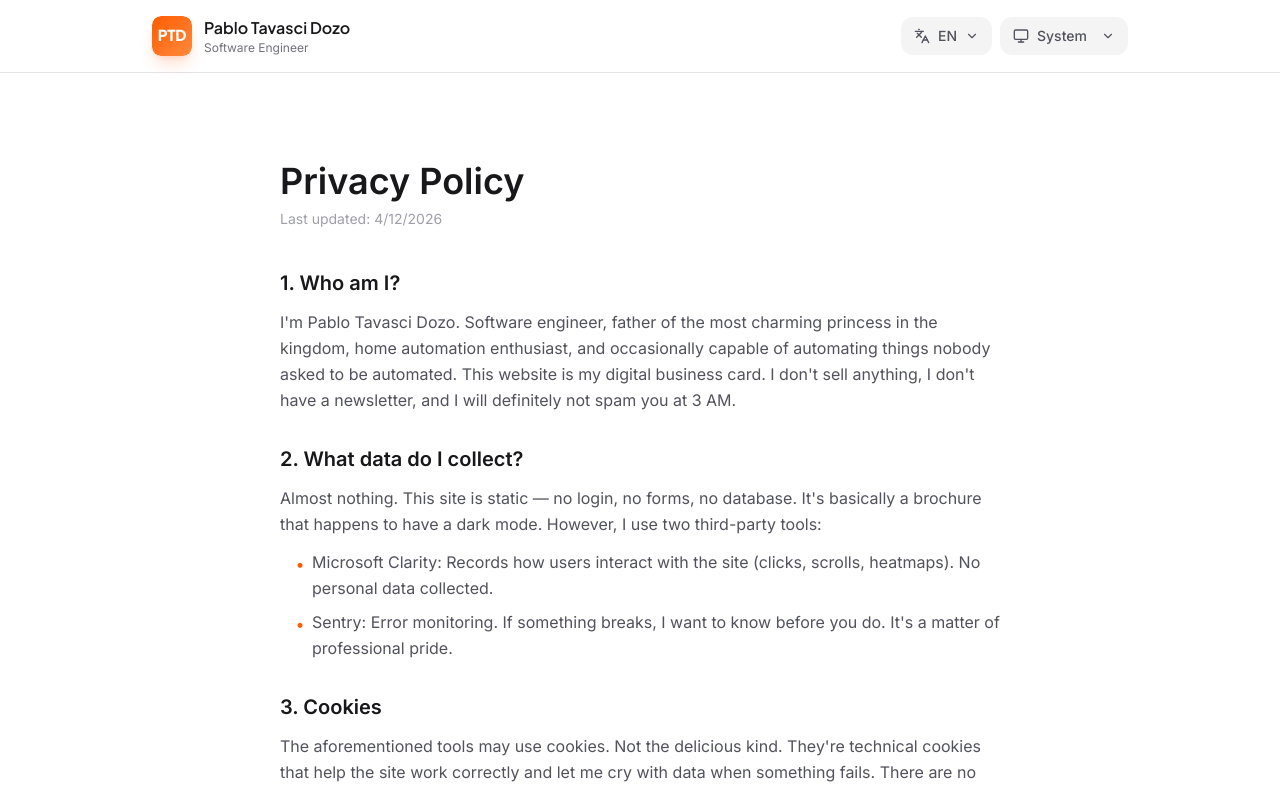
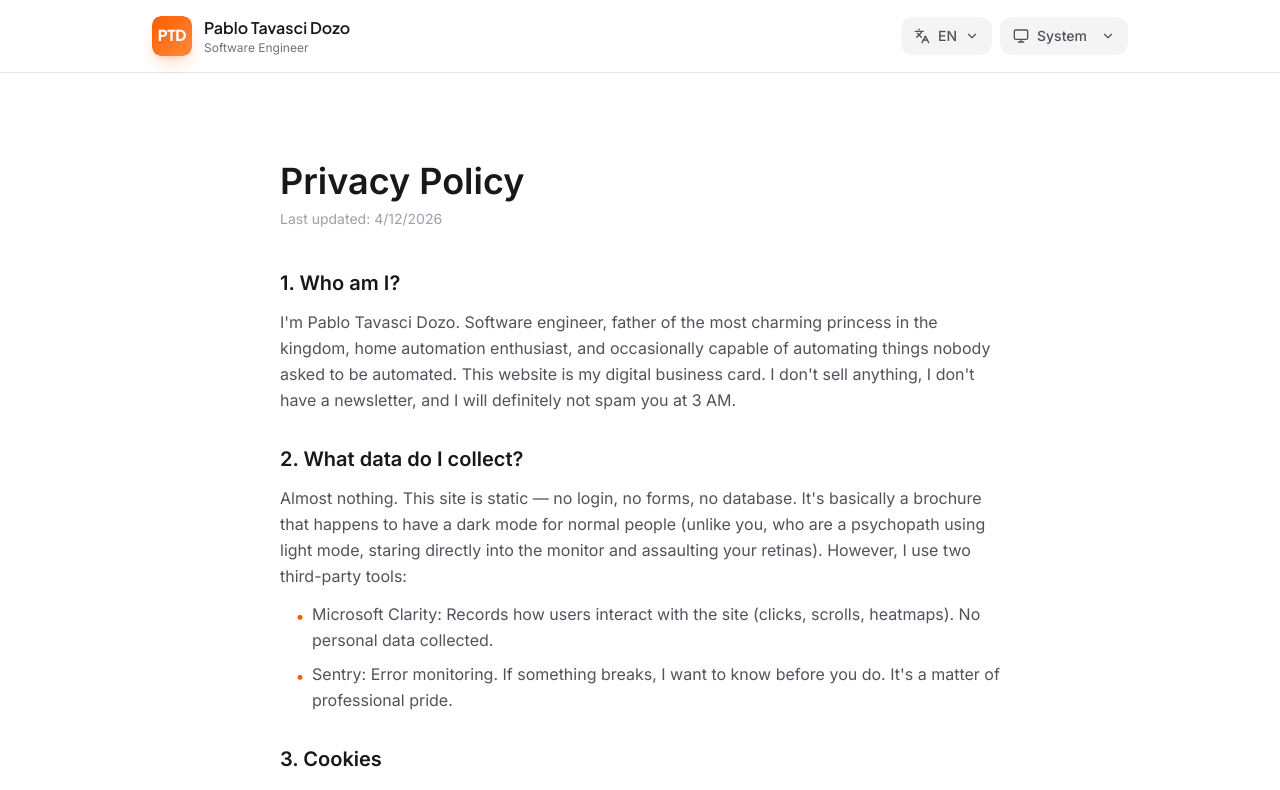
Before and after one commit to ptavasci/portfolio, a React (Vite) app: page /privacy in a window 1280 px wide. Shown: the top 790 px of the page. Built offline with nearby package versions, Linux system fonts and the light colour scheme.

Commit message:
feat: make dark mode message in privacy policy dynamic based on active theme

```diff
--- a/src/contexts/AppContext.tsx
+++ b/src/contexts/AppContext.tsx
@@ -20,6 +20,16 @@ export function AppProvider({ children }: { children: ReactNode }) {
     return "system";
   });
 
+  const [isDark, setIsDark] = useState<boolean>(() => {
+    if (typeof window !== "undefined") {
+      const saved = localStorage.getItem("theme") as Theme;
+      if (saved === "dark") return true;
+      if (saved === "light") return false;
+      return window.matchMedia("(prefers-color-scheme: dark)").matches;
+    }
+    return false;
+  });
+
   const [lang, setLangState] = useState<Lang>(() => detectLanguage());
 
   /* ── Theme effect ─────────────────────────────────────────────────── */
@@ -28,12 +38,13 @@ export function AppProvider({ children }: { children: ReactNode }) {
     const mediaQuery = window.matchMedia("(prefers-color-scheme: dark)");
 
     const applyTheme = () => {
-      let isDark = false;
-      if (theme === "dark") isDark = true;
-      else if (theme === "light") isDark = false;
-      else isDark = mediaQuery.matches;
+      let activeDark = false;
+      if (theme === "dark") activeDark = true;
+      else if (theme === "light") activeDark = false;
+      else activeDark = mediaQuery.matches;
 
-      if (isDark) root.classList.add("dark");
+      setIsDark(activeDark);
+      if (activeDark) root.classList.add("dark");
       else root.classList.remove("dark");
     };
 
@@ -57,7 +68,7 @@ export function AppProvider({ children }: { children: ReactNode }) {
   const setLang = (l: Lang) => setLangState(l);
 
   return (
-    <AppContext.Provider value={{ theme, setTheme, lang, setLang }}>
+    <AppContext.Provider value={{ theme, setTheme, lang, setLang, isDark }}>
       {children}
     </AppContext.Provider>
   );
--- a/src/i18n.ts
+++ b/src/i18n.ts
@@ -59,7 +59,7 @@ export const translations: Record<Lang, Translations> = {
       {
         title: "2. ¿Qué datos recopilo?",
         content:
-          "Casi nada. Esta web es estática, no tiene login, no tiene formularios, no tiene base de datos. Es como un folleto digital que resulta que tiene modo oscuro. Sin embargo, utilizo dos herramientas de terceros:",
+          "Casi nada. Esta web es estática, no tiene login, no tiene formularios, no tiene base de datos. Es como un folleto digital que resulta que tiene modo oscuro para gente normal{mode_suffix}. Sin embargo, utilizo dos herramientas de terceros:",
         bullets: [
           "Microsoft Clarity: Registra cómo los usuarios interactúan con el sitio (clics, scrolls, mapas de calor). No recopila datos personales.",
           "Sentry: Monitoreo de errores. Si algo se rompe, quiero saberlo antes que vos. Es una cuestión de orgullo profesional.",
@@ -499,6 +499,9 @@ export const translations: Record<Lang, Translations> = {
         " (en caso de error, el desarrollador se vuelve [[null]] y huye)",
       ],
     },
+    privacyModeSuffixDark: " (como vos y como yo)",
+    privacyModeSuffixLight:
+      " (no como vos, que sos un psicópata usando modo claro y te gusta mirar directo al monitor atentando contra tus pupilas)",
   },
   en: {
     badge: "+25 years in the industry",
@@ -549,7 +552,7 @@ export const translations: Record<Lang, Translations> = {
       {
         title: "2. What data do I collect?",
         content:
-          "Almost nothing. This site is static — no login, no forms, no database. It's basically a brochure that happens to have a dark mode. However, I use two third-party tools:",
+          "Almost nothing. This site is static — no login, no forms, no database. It's basically a brochure that happens to have a dark mode for normal people{mode_suffix}. However, I use two third-party tools:",
         bullets: [
           "Microsoft Clarity: Records how users interact with the site (clicks, scrolls, heatmaps). No personal data collected.",
           "Sentry: Error monitoring. If something breaks, I want to know before you do. It's a matter of professional pride.",
@@ -991,5 +994,8 @@ export const translations: Record<Lang, Translations> = {
         " (in case of error, the dev returns [[null]] and vanishes)",
       ],
     },
+    privacyModeSuffixDark: " (like you and me)",
+    privacyModeSuffixLight:
+      " (unlike you, who are a psychopath using light mode, staring directly into the monitor and assaulting your retinas)",
   },
 };
--- a/src/pages/PrivacyPage.tsx
+++ b/src/pages/PrivacyPage.tsx
@@ -2,7 +2,7 @@ import { useApp } from "../contexts/AppContext";
 import { translations } from "../i18n";
 
 export default function PrivacyPage() {
-  const { lang } = useApp();
+  const { lang, isDark } = useApp();
   const t = translations[lang];
 
   return (
@@ -21,7 +21,14 @@ export default function PrivacyPage() {
             <h2 className="text-xl font-bold text-zinc-900 dark:text-white mb-3">
               {section.title}
             </h2>
-            <p>{section.content}</p>
+            <p>
+              {section.content.includes("{mode_suffix}")
+                ? section.content.replace(
+                    "{mode_suffix}",
+                    isDark ? t.privacyModeSuffixDark : t.privacyModeSuffixLight,
+                  )
+                : section.content}
+            </p>
             {section.bullets && (
               <ul className="mt-3 space-y-2 ml-4">
                 {section.bullets.map((bullet: any, bidx: number) => (
--- a/src/types/index.ts
+++ b/src/types/index.ts
@@ -15,6 +15,7 @@ export interface AppContextValue {
   setTheme: (t: Theme) => void;
   lang: Lang;
   setLang: (l: Lang) => void;
+  isDark: boolean;
 }
 
 /* ─── Localization Types ────────────────────────────────────────────── */
@@ -117,6 +118,8 @@ export interface Translations {
   heroScroll: string;
   connectHeadline: string;
   connectSubline: string;
+  privacyModeSuffixDark: string;
+  privacyModeSuffixLight: string;
 }
 
 /* ─── Data Types ────────────────────────────────────────────────────── */
```
Also changed, not shown: 2 other files (tests, documents, lock files or other folders).
